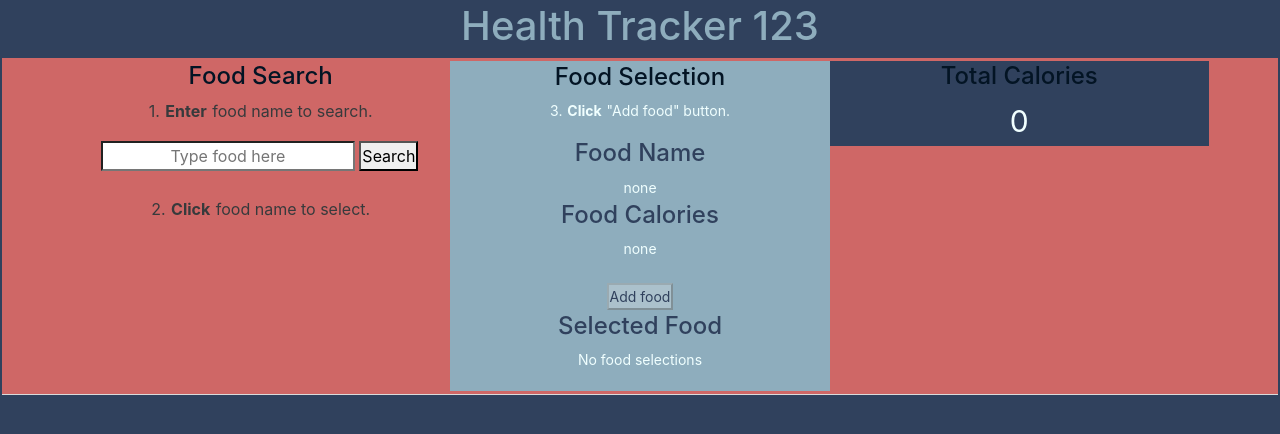
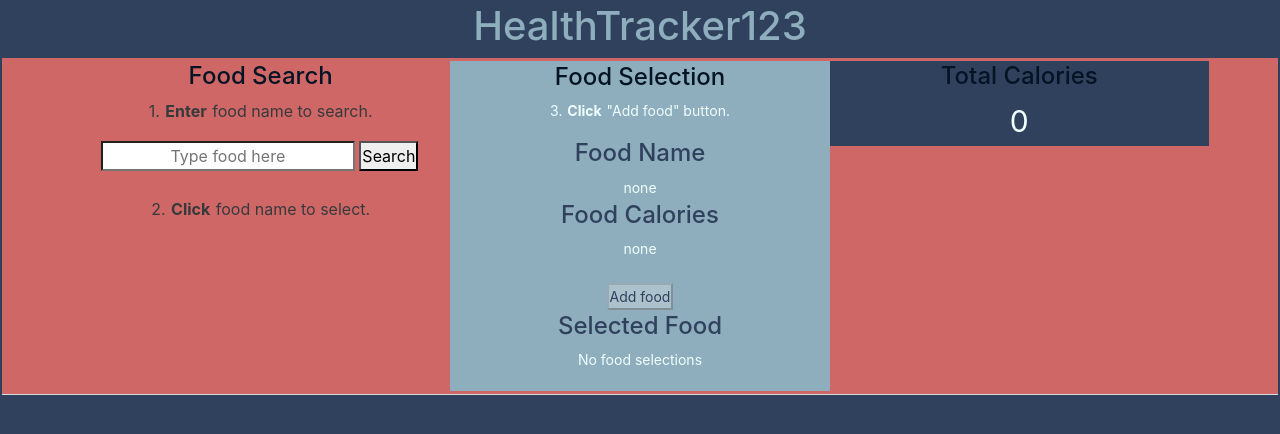
Before and after one commit to sskenner/healthTracker, a website: page index.html in a window 1280 px wide. Drawn offline with Linux system fonts and the light colour scheme.

Commit message:
Add README.md

```diff
--- a/index.html
+++ b/index.html
@@ -3,7 +3,7 @@
 <head>
   <meta charset="utf-8">
   <meta http-equiv="x-ua-compatible" content="ie=edge">
-  <title>Health Tracker</title>
+  <title>HealthTracker123</title>
   <meta name="viewport" content="width=device-width, initial-scale=1">
   <!-- Bootstrap -->
   <link href="dist/css/bootstrap.min.css" rel="stylesheet" media="screen">
@@ -11,7 +11,7 @@
 </head>
 <body>
   <div id="header">
-    <h1>Health Tracker 123</h1>
+    <h1>HealthTracker123</h1>
   </div>
   <div class="foodInfo">
     <div class="container">
```
Also changed, not shown: README.md.
